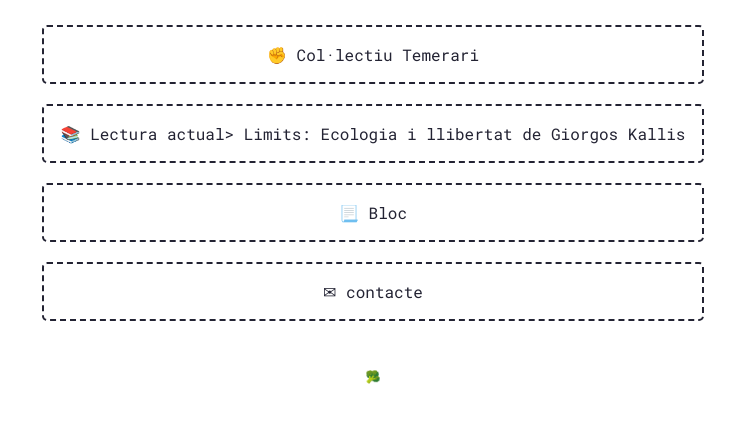
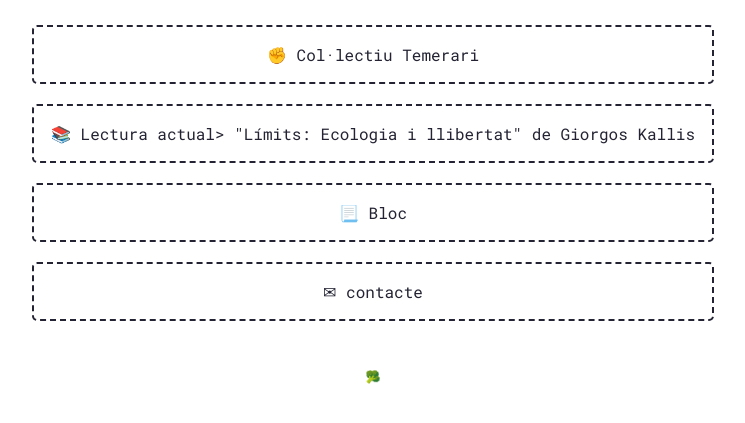
Before and after one commit to eco-pol/ecopol, a plain HTML site: page index.html in a window 1280 px wide. Shown: the part 313-736 px from the top of the page, without its empty margins (267-1012 px from the left). Drawn offline with Linux system fonts and the light colour scheme.

Commit message:
Update index.html

```diff
--- a/index.html
+++ b/index.html
@@ -18,7 +18,7 @@
         <h1><a href="#" id="userName" rel="noopener">@Grup de lectura d'Ecologia Política</a></h1>
         <div id="links">
             <a class="link" href="https://caltemerari.cat/activitat/grup-lectura-decologia-politica"  rel="noopener">✊ Col·lectiu Temerari</a>
-            <a class="link" href="https://www.casadellibro.com/libro-limits-ecologia-i-llibertat/9788412273533/12254763" rel="noopener">📚 Lectura actual> Limits: Ecologia i llibertat de Giorgos Kallis</a>
+            <a class="link" href="https://www.casadellibro.com/libro-limits-ecologia-i-llibertat/9788412273533/12254763" rel="noopener">📚 Lectura actual> "Límits: Ecologia i llibertat" de Giorgos Kallis</a>
             <a class="link" href="https://grupdelecturadecologiapolitica.wordpress.com/"  rel="noopener">📃 Bloc</a>
             <a class="link" href="https://siiimple.com/" rel="noopener">✉ contacte</a>
         </div>
```
